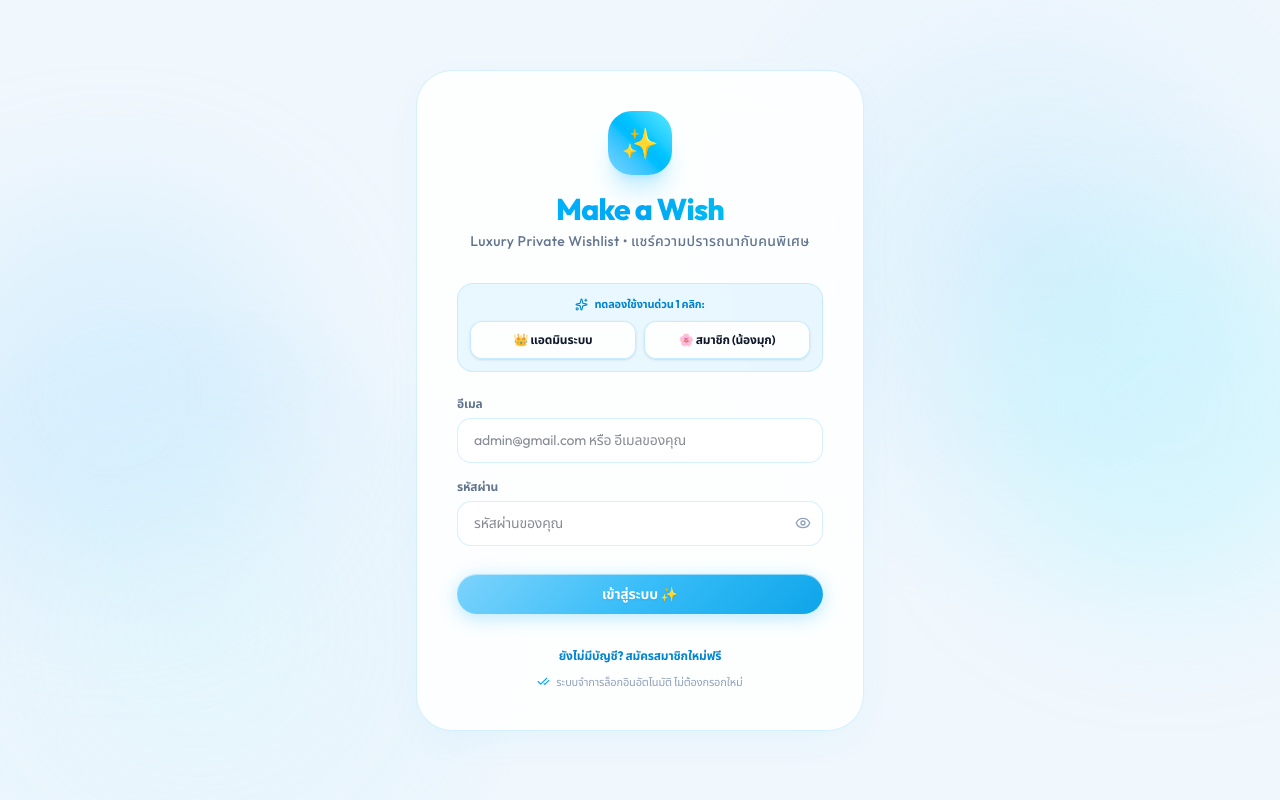
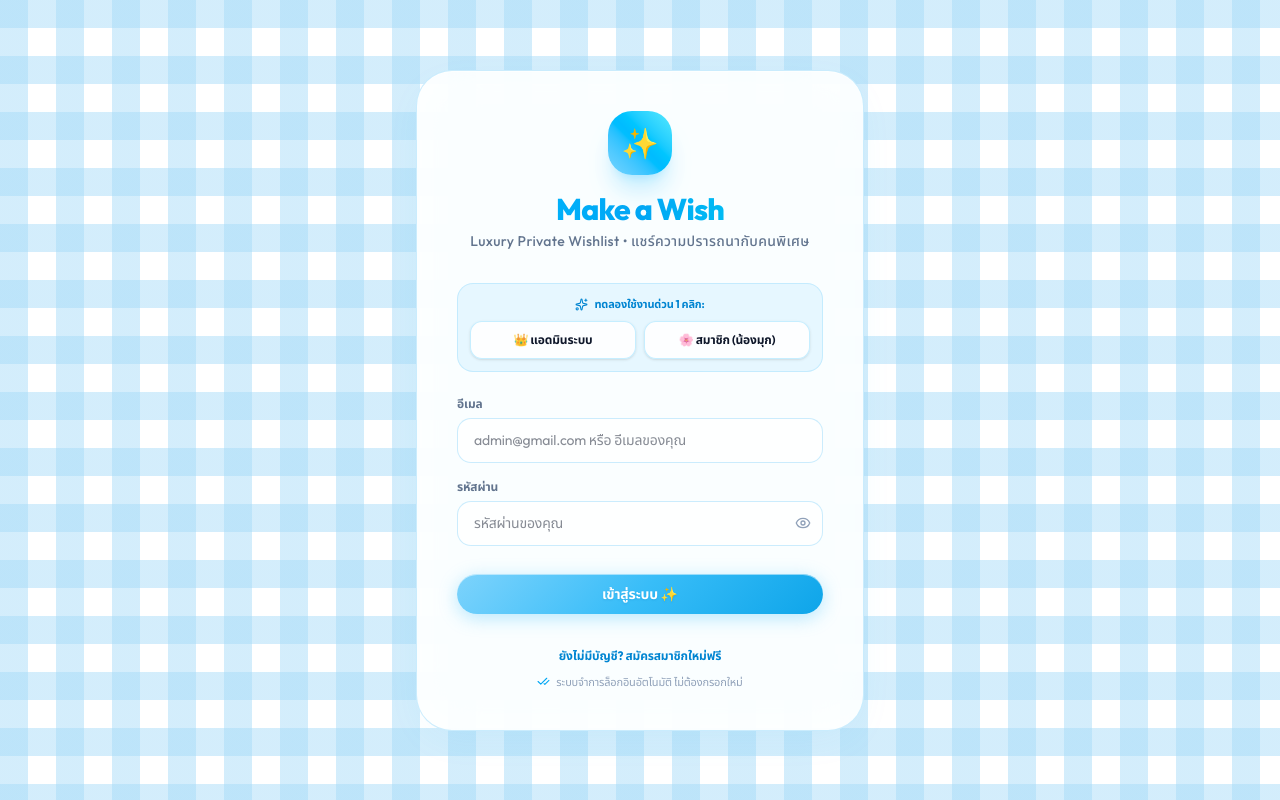
Before and after one commit to worachai23249/make-a-wish, a React (Vite) app: page / in a window 1280 px wide. Built offline with nearby package versions, Linux system fonts and the light colour scheme; no server answers.

Commit message:
feat: apply pastel blue gingham plaid background pattern matching user image

```diff
--- a/src/App.jsx
+++ b/src/App.jsx
@@ -425,10 +425,6 @@ export default function App() {
   if (!currentUser) {
     return (
       <div className="min-h-screen flex items-center justify-center p-4 relative overflow-hidden">
-        {/* Soft Ambient Starlight Blobs */}
-        <div className="absolute top-1/4 -left-20 w-96 h-96 rounded-full bg-sky-200/35 blur-3xl pointer-events-none" />
-        <div className="absolute bottom-1/4 -right-20 w-96 h-96 rounded-full bg-cyan-200/30 blur-3xl pointer-events-none" />
-
         <div className="glass-panel w-full max-w-md rounded-[36px] p-8 sm:p-10 shadow-2xl animate-fade-in relative z-10 border-sky-200/70 dark:border-sky-400/20">
           {/* Logo & Header */}
           <div className="text-center mb-8">
--- a/src/index.css
+++ b/src/index.css
@@ -3,11 +3,11 @@
 
 @layer base {
   :root {
-    --bg-base: #F0F7FD;
-    --bg-card: rgba(255, 255, 255, 0.88);
-    --bg-card-subtle: rgba(240, 248, 255, 0.7);
-    --border-color: rgba(186, 230, 253, 0.6);
-    --border-card-hover: rgba(125, 211, 252, 0.75);
+    --bg-base: #FFFFFF;
+    --bg-card: rgba(255, 255, 255, 0.90);
+    --bg-card-subtle: rgba(255, 255, 255, 0.82);
+    --border-color: rgba(186, 230, 253, 0.75);
+    --border-card-hover: rgba(125, 211, 252, 0.9);
     --accent: #38BDF8;
     --accent-light: #7DD3FC;
     --accent-glow: rgba(56, 189, 248, 0.25);
@@ -15,13 +15,13 @@
     --gold-glow: rgba(245, 158, 11, 0.25);
     --text-primary: #0F172A;
     --text-muted: #64748B;
-    --surface-glass: rgba(255, 255, 255, 0.82);
+    --surface-glass: rgba(255, 255, 255, 0.88);
   }
 
   .dark {
     --bg-base: #0A111E;
-    --bg-card: rgba(15, 23, 42, 0.82);
-    --bg-card-subtle: rgba(15, 23, 42, 0.55);
+    --bg-card: rgba(15, 23, 42, 0.88);
+    --bg-card-subtle: rgba(15, 23, 42, 0.65);
     --border-color: rgba(125, 211, 252, 0.18);
     --border-card-hover: rgba(56, 189, 248, 0.45);
     --accent: #38BDF8;
@@ -31,7 +31,7 @@
     --gold-glow: rgba(245, 158, 11, 0.3);
     --text-primary: #F8FAFC;
     --text-muted: #94A3B8;
-    --surface-glass: rgba(15, 23, 42, 0.82);
+    --surface-glass: rgba(15, 23, 42, 0.88);
   }
 
   * {
@@ -50,37 +50,26 @@
     letter-spacing: -0.01em;
   }
 
-  /* Luxury Ambient Starlight & Pastel Azure Aura */
+  /* Pastel Blue Gingham Plaid Wallpaper Pattern (Pure Sharp High-DPI Grid) */
   body::before {
     content: '';
     position: fixed;
-    top: -15%;
-    right: -10%;
-    width: 750px;
-    height: 750px;
-    background: radial-gradient(circle, rgba(125, 211, 252, 0.2) 0%, rgba(186, 230, 253, 0.06) 50%, transparent 70%);
+    inset: 0;
+    background-color: #FFFFFF;
+    background-image:
+      linear-gradient(90deg, rgba(164, 218, 248, 0.48) 50%, transparent 50%),
+      linear-gradient(rgba(164, 218, 248, 0.48) 50%, transparent 50%);
+    background-size: 56px 56px;
     pointer-events: none;
-    z-index: 0;
-  }
-
-  body::after {
-    content: '';
-    position: fixed;
-    bottom: -20%;
-    left: -10%;
-    width: 650px;
-    height: 650px;
-    background: radial-gradient(circle, rgba(165, 243, 252, 0.15) 0%, rgba(125, 211, 252, 0.04) 60%, transparent 75%);
-    pointer-events: none;
-    z-index: 0;
+    z-index: -1;
   }
 
   .dark body::before {
-    background: radial-gradient(circle, rgba(56, 189, 248, 0.15) 0%, rgba(14, 165, 233, 0.05) 55%, transparent 75%);
-  }
-
-  .dark body::after {
-    background: radial-gradient(circle, rgba(125, 211, 252, 0.1) 0%, rgba(56, 189, 248, 0.03) 60%, transparent 80%);
+    background-color: #0A111E;
+    background-image:
+      linear-gradient(90deg, rgba(56, 189, 248, 0.08) 50%, transparent 50%),
+      linear-gradient(rgba(56, 189, 248, 0.08) 50%, transparent 50%);
+    background-size: 56px 56px;
   }
 
   /* Luxury Custom Scrollbar */
```
Also changed, not shown: public/gingham-bg.png (added).
